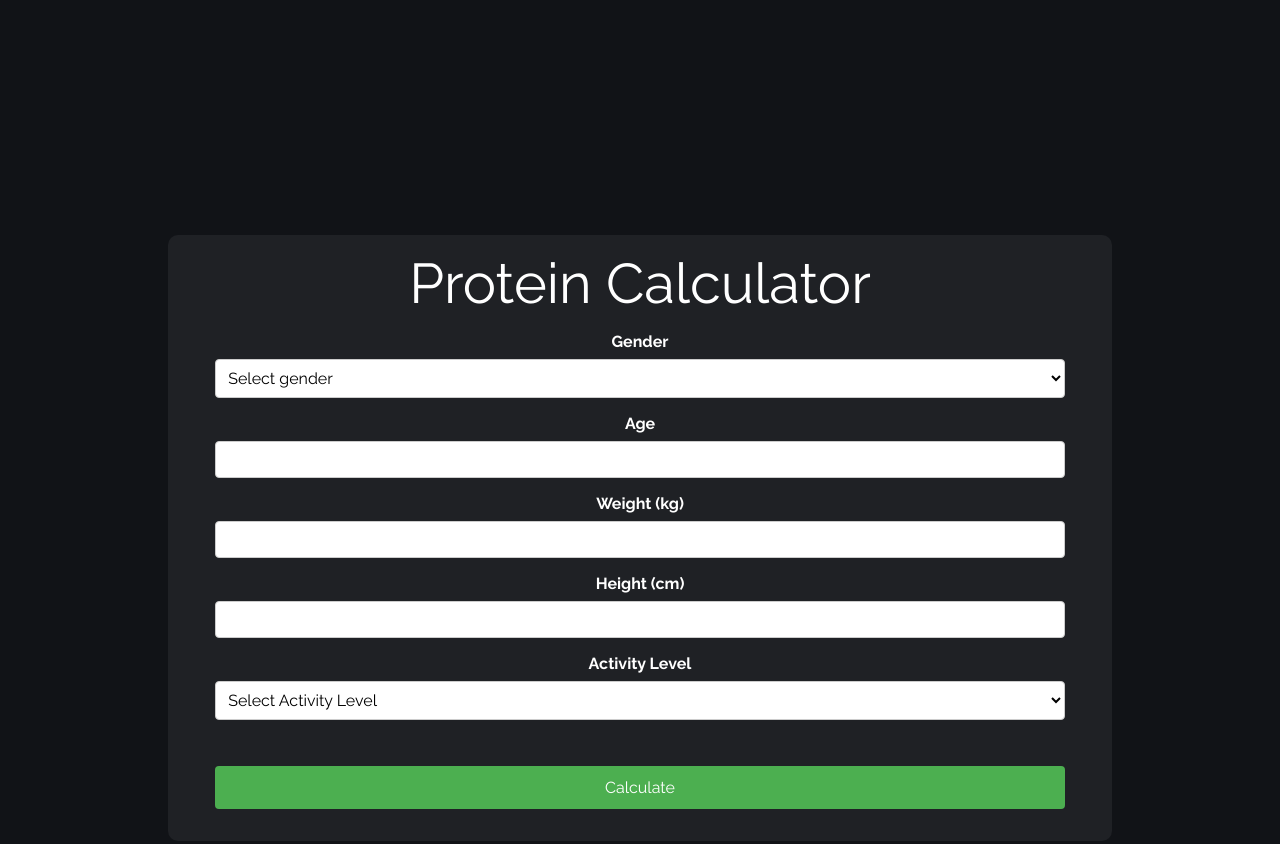
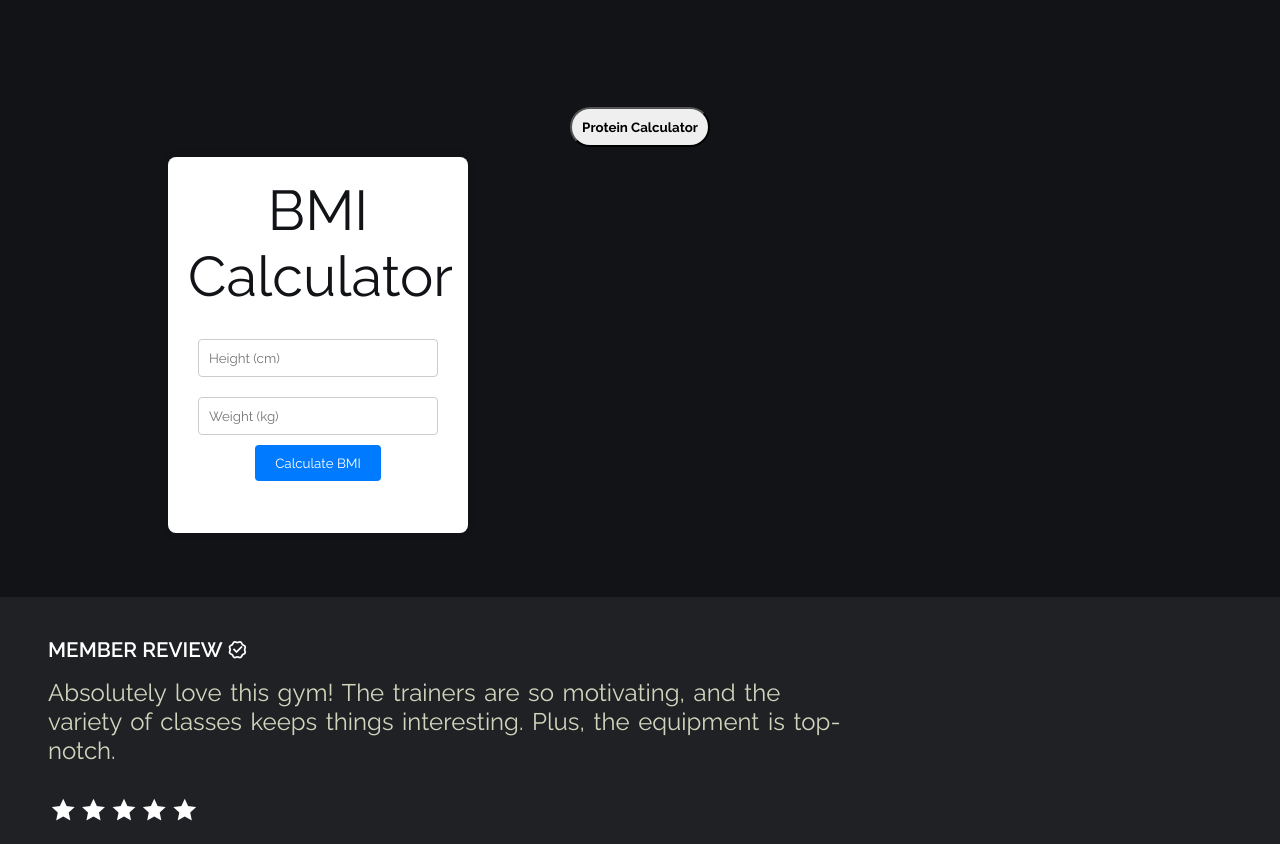
Before and after one commit to FredH2O/Gym-Website, a plain HTML site: page index.html in a window 1280 px wide. Shown: the part 4069-4913 px from the top of the page. Drawn offline with nearby package versions, Linux system fonts and the light colour scheme.

Commit message:
Adding BMI Calculator

```diff
--- a/index.html
+++ b/index.html
@@ -322,7 +322,31 @@
 
       <section>
         <div class="main-container protein-container">
-          <form class="form-protein">
+          <button onclick="hideProtein()" id="proteinButton">
+            Protein Calculator
+          </button>
+          <div class="BMI-calculator">
+            <h2>BMI Calculator</h2>
+            <form id="bmiForm">
+              <input
+                type="number"
+                id="height"
+                placeholder="Height (cm)"
+                required
+              />
+              <input
+                type="number"
+                id="weight"
+                placeholder="Weight (kg)"
+                required
+              />
+              <button type="button" onclick="calculateBMI()">
+                Calculate BMI
+              </button>
+            </form>
+            <p class="result" id="result"></p>
+          </div>
+          <form class="form-protein hidden">
             <h2 class="h2-protein">Protein Calculator</h2>
 
             <label for="gender" class="protein-label">Gender</label>
@@ -442,7 +466,6 @@
         <a href="#">Contact Us</a>
         <a href="#">Privacy Policy</a>
         <a href="#">Terms & Conditions</a>
-        <a href="#">BMI Calculator</a>
       </div>
     </footer>
     <div class="footer__bar">
--- a/index.js
+++ b/index.js
@@ -9,87 +9,27 @@ function closeForm() {
   formContainer.classList.add("hidden");
 }
 
-const reviewers = [
-  {
-    name: "Fiona Hughes",
-    occupation: "Physician",
-    img: "images/physician.png",
-    stars: [4.5],
-    text: "Focus on flexibility! Yoga, Pilates, and barre classes. Great for improving mobility and core strength.",
-  },
-  {
-    name: "Alex Woodley",
-    occupation: "Bartender",
-    img: "images/bartender.png",
-    stars: [4.5],
-    text: "Welcoming gym for all! Cardio machines, group fitness classes (Zumba, Yoga), friendly staff. Great for beginners or social workouts.",
-  },
-  {
-    name: "Ji-hoon Park",
-    occupation: "Chef",
-    img: "images/chef.png",
-    stars: [2.5],
-    text: "Affordable gym with decent equipment. Can get crowded during peak hours and intimidating too. Good option for basic workouts.",
-  },
-  {
-    name: "Emily Grace Johnson",
-    occupation: "Attorney",
-    img: "images/attorney.png",
-    stars: [5],
-    text: "Get bendy! Yoga, Pilates, barre classes. Improve mobility and core strength.",
-  },
-  {
-    name: "Dwight Aldridge",
-    occupation: "Steelworker",
-    img: "images/steelworker.png",
-    stars: [5],
-    text: "Absolutely love this gym! The trainers are so motivating, and the variety of classes keeps things interesting. Plus, the equipment is top-notch.",
-  },
-  {
-    name: "Miguel Cruz",
-    occupation: "Blogger",
-    img: "images/blogger.png",
-    stars: [5],
-    text: "This gym is a hidden gem! It's smaller than some of the chain gyms, but the personal attention from the trainers makes all the difference. Plus, the classes are challenging and fun.",
-  },
-  {
-    name: "Dr. Benjamin Stanley",
-    occupation: "Doctor",
-    img: "images/doctor.png",
-    stars: [5],
-    text: "The best gym in town! The facilities are always clean, and the trainers are incredibly knowledgeable. I've achieved amazing results thanks to their guidance.",
-  },
-  {
-    name: "Chioma Adekunle",
-    occupation: "Nurse",
-    img: "images/nurse.png",
-    stars: [5],
-    text: "Love the community vibe at this gym. Everyone is so supportive, and there's a real sense of camaraderie among members. Plus, the classes are fantastic!",
-  },
-  {
-    name: "Shanice Thompson",
-    occupation: "Call Agent",
-    img: "images/callAgent.png",
-    stars: [2],
-    text: "Not impressed with this gym. The equipment is often out of order, and it's always overcrowded during peak hours. Definitely not worth the membership fee.",
-  },
-  {
-    name: "Derek Kelly",
-    occupation: "Electrician",
-    img: "images/electrician.png",
-    stars: [5],
-    text: "Fun & energetic! Zumba, Hip-Hop, dance fitness classes. Burn calories and have a blast!",
-  },
-  {
-    name: "Josh Blessington",
-    occupation: "Engineer",
-    img: "images/engineer2.png",
-    stars: [4.5],
-    text: "Find your inner peace! Diverse yoga classes, experienced instructors, calming atmosphere. Perfect for relaxation and flexibility.",
-  },
-];
+// protein calculator
 
-// protein calculator
+let formProtein = document.querySelector(".form-protein");
+let proteinBtn = document.getElementById("proteinButton");
+let isOpen = false;
+
+function hideProtein() {
+  formProtein.classList.toggle("hidden");
+
+  if (isOpen) {
+    proteinBtn.innerHTML = "Protein Calculator";
+    proteinBtn.style.backgroundColor = "";
+    proteinBtn.style.color = "";
+  } else {
+    proteinBtn.innerHTML = "CLOSE";
+    proteinBtn.style.backgroundColor = "rgb(255, 76, 76)";
+    proteinBtn.style.color = "white";
+  }
+
+  isOpen = !isOpen;
+}
 
 function proteinCalculator() {
   let genderElem = document.getElementById("gender").value;
@@ -173,6 +113,86 @@ function proteinCalculator() {
 
 // make the review randomized
 
+const reviewers = [
+  {
+    name: "Fiona Hughes",
+    occupation: "Physician",
+    img: "images/physician.png",
+    stars: [4.5],
+    text: "Focus on flexibility! Yoga, Pilates, and barre classes. Great for improving mobility and core strength.",
+  },
+  {
+    name: "Alex Woodley",
+    occupation: "Bartender",
+    img: "images/bartender.png",
+    stars: [4.5],
+    text: "Welcoming gym for all! Cardio machines, group fitness classes (Zumba, Yoga), friendly staff. Great for beginners or social workouts.",
+  },
+  {
+    name: "Ji-hoon Park",
+    occupation: "Chef",
+    img: "images/chef.png",
+    stars: [2.5],
+    text: "Affordable gym with decent equipment. Can get crowded during peak hours and intimidating too. Good option for basic workouts.",
+  },
+  {
+    name: "Emily Grace Johnson",
+    occupation: "Attorney",
+    img: "images/attorney.png",
+    stars: [5],
+    text: "Get bendy! Yoga, Pilates, barre classes. Improve mobility and core strength.",
+  },
+  {
+    name: "Dwight Aldridge",
+    occupation: "Steelworker",
+    img: "images/steelworker.png",
+    stars: [5],
+    text: "Absolutely love this gym! The trainers are so motivating, and the variety of classes keeps things interesting. Plus, the equipment is top-notch.",
+  },
+  {
+    name: "Miguel Cruz",
+    occupation: "Blogger",
+    img: "images/blogger.png",
+    stars: [5],
+    text: "This gym is a hidden gem! It's smaller than some of the chain gyms, but the personal attention from the trainers makes all the difference. Plus, the classes are challenging and fun.",
+  },
+  {
+    name: "Dr. Benjamin Stanley",
+    occupation: "Doctor",
+    img: "images/doctor.png",
+    stars: [5],
+    text: "The best gym in town! The facilities are always clean, and the trainers are incredibly knowledgeable. I've achieved amazing results thanks to their guidance.",
+  },
+  {
+    name: "Chioma Adekunle",
+    occupation: "Nurse",
+    img: "images/nurse.png",
+    stars: [5],
+    text: "Love the community vibe at this gym. Everyone is so supportive, and there's a real sense of camaraderie among members. Plus, the classes are fantastic!",
+  },
+  {
+    name: "Shanice Thompson",
+    occupation: "Call Agent",
+    img: "images/callAgent.png",
+    stars: [2],
+    text: "Not impressed with this gym. The equipment is often out of order, and it's always overcrowded during peak hours. Definitely not worth the membership fee.",
+  },
+  {
+    name: "Derek Kelly",
+    occupation: "Electrician",
+    img: "images/electrician.png",
+    stars: [5],
+    text: "Fun & energetic! Zumba, Hip-Hop, dance fitness classes. Burn calories and have a blast!",
+  },
+  {
+    name: "Josh Blessington",
+    occupation: "Engineer",
+    img: "images/engineer2.png",
+    stars: [4.5],
+    text: "Find your inner peace! Diverse yoga classes, experienced instructors, calming atmosphere. Perfect for relaxation and flexibility.",
+  },
+];
+
 function autoReview() {
   let reviewContent = document.querySelector(".review__content");
   reviewContent.classList.remove("show"); //removes .review__content.show
--- a/styles.css
+++ b/styles.css
@@ -340,7 +340,7 @@ article::before {
 
 .membership:hover {
   transform: translateY(-2%);
-  transition: 0.3s ease-out;
+  transition: 0.6s ease-out;
 }
 
 .membership ul {
@@ -461,11 +461,67 @@ input[type="submit"]:hover {
   background-color: #45a049;
 }
 
+/* BMI Calculator */
+
+.BMI-calculator {
+  background: #fff;
+  padding: 20px;
+  border-radius: 8px;
+  box-shadow: 0 0 10px rgba(0, 0, 0, 0.1);
+  width: 300px;
+  text-align: center;
+}
+.BMI-calculator h2 {
+  margin-bottom: 20px;
+  color: var(--primary-color);
+}
+.BMI-calculator input {
+  width: calc(100% - 20px);
+  padding: 10px;
+  margin: 10px 0;
+  border: 1px solid #ccc;
+  border-radius: 4px;
+}
+.BMI-calculator button {
+  padding: 10px 20px;
+  background: #007bff;
+  color: #fff;
+  border: none;
+  border-radius: 4px;
+  cursor: pointer;
+}
+.BMI-calculator button:hover {
+  background: #0056b3;
+}
+.result {
+  margin-top: 20px;
+}
+
 /* protein calculator form style */
 
 .protein-container {
-  padding: 10%;
+  padding: 0 10% 5% 10%;
   margin: auto;
+}
+
+.form-protein.hidden {
+  display: none;
+}
+
+#proteinButton {
+  padding: 10px;
+  margin: auto;
+  text-align: center;
+  font-weight: bold;
+  border-radius: 50px;
+  display: flex;
+  margin-bottom: 10px;
+}
+
+#proteinButton:hover {
+  transform: translateY(-5%);
+  transition: 0.5s ease;
+  background-color: var(--secondary-color-dark);
 }
 
 .form-protein {
@@ -521,7 +577,7 @@ select {
   transition: background-color 0.3s ease;
 }
 
-button:hover {
+.form-protein button:hover {
   background-color: #45a049;
 }
 
```
